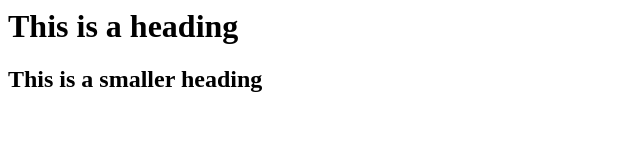
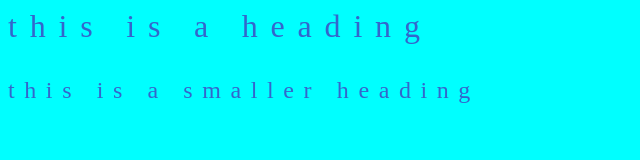
Before and after one commit to 2davecollins/dave-git-pages, a plain HTML site: page index.html in a window 1280 px wide. Shown: the whole page, without its empty margins (0-640 px from the left). Drawn offline with Linux system fonts and the light colour scheme.

Commit message:
added styling

```diff
--- a/index.html
+++ b/index.html
@@ -4,6 +4,18 @@
     <meta http-equiv="X-UA-Compatible" content="IE=edge">
     <meta name="viewport" content="width=device-width, initial-scale=1.0">
     <title>Dave crap wesite</title>
+    <style>
+        body {
+          background-color: aqua;
+        }
+        h1, h2, h3 {
+        color: #36C;
+        font-weight: normal;
+        letter-spacing: .4em;
+        margin-bottom: 1em;
+        text-transform: lowercase;
+        }
+ </style>
 </head>
 <body>
     <h1>This is a heading</h1>
```
